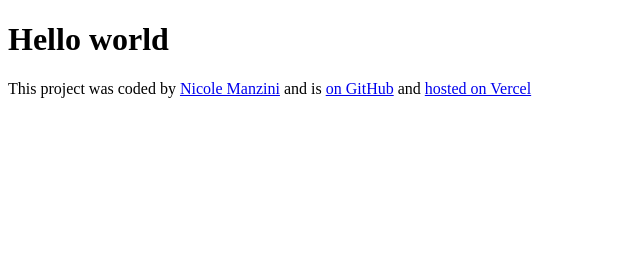
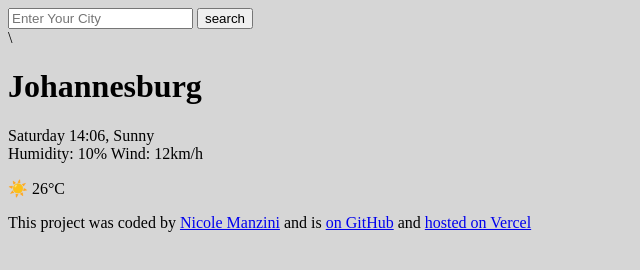
Before and after one commit to Nicole-Manzini/Week7-project, a plain HTML site: page index.html in a window 1280 px wide. Shown: the whole page, without its empty margins (0-640 px from the left). Drawn offline with Linux system fonts and the light colour scheme.

Commit message:
added weather on  index.html and linked index.css

```diff
--- a/index.html
+++ b/index.html
@@ -4,12 +4,31 @@
     <meta charset="UTF-8" />
     <meta http-equiv="X-UA-Compatible" content="IE=edge" />
     <meta name="viewport" content="width=device-width, initial-scale=1.0" />
+    <link rel="stylesheet" href="src/index.css" />
     <title>Nicole weather project</title>
   </head>
   <body>
-    <h1>Hello world</h1>
-    <script src="app.js"></script>
-     <footer>
+    <div class="weather-app">
+      <header>
+        <form>
+          <input type="search" placeholder="Enter Your City" required />
+          <input type="submit" value="search" />
+        </form>
+      </header>
+      \
+      <main>
+        <div>
+          <h1>Johannesburg</h1>
+          <p>
+            Saturday 14:06, Sunny
+            <br />
+            Humidity: 10% Wind: 12km/h
+          </p>
+        </div>
+        <div>☀️ 26°C</div>
+      </main>
+      <script src="app.js"></script>
+      <footer>
         <p>
           This project was coded by
           <a href="https://github.com/Nicole-Manzini" target="_blank"
@@ -23,7 +42,11 @@
             on GitHub</a
           >
           and
-          <a href="https://week7-project-sable.vercel.app/" target="_blank">hosted on Vercel</a>
+          <a href="https://week7-project-sable.vercel.app/" target="_blank"
+            >hosted on Vercel</a
+          >
         </p>
+      </footer>
+    </div>
   </body>
 </html>
--- /dev/null
+++ b/src/index.css
@@ -0,0 +1,3 @@
+body {
+  background-color: #d6d6d6;
+}
```
